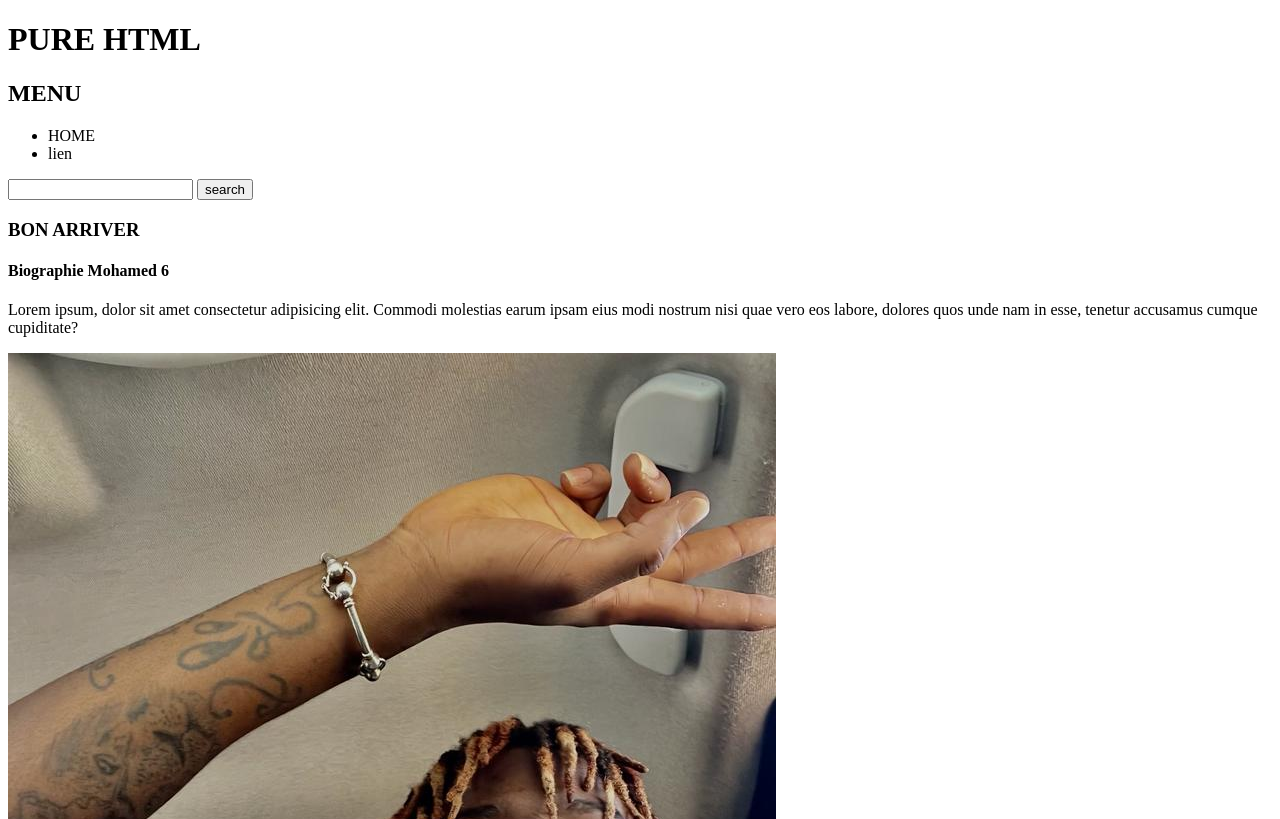
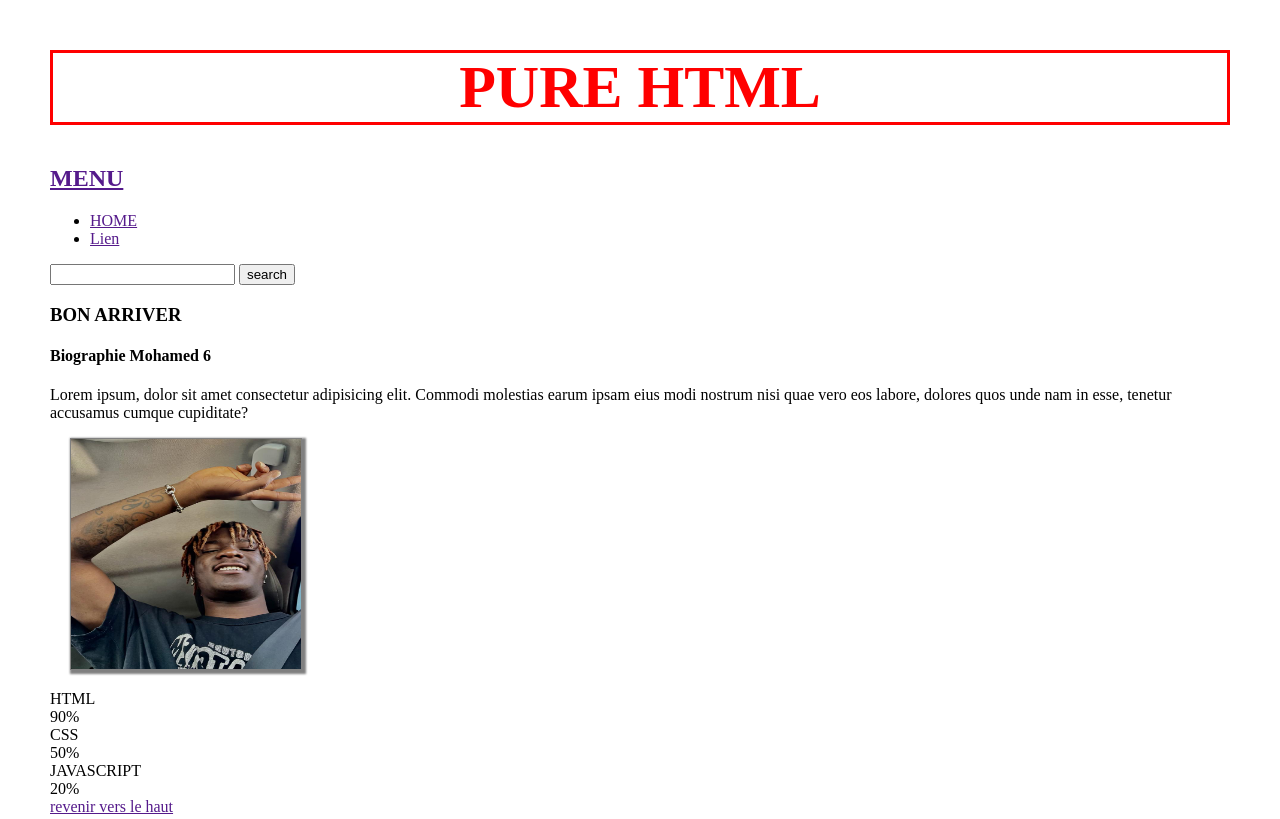
Before and after one commit to Menezndri2023/Mon_essai, a plain HTML site: page index.html in a window 1280 px wide. Shown: the top 819 px of the page. Drawn offline with Linux system fonts and the light colour scheme.

Commit message:
jai ajouter un ficher css pour donner du style a mon portfolio

```diff
--- a/index.html
+++ b/index.html
@@ -5,14 +5,15 @@
     <meta charset="UTF-8">
     <meta name="viewport" content="width=device-width, initial-scale=1.0">
     <title>Mon Essai</title>
+    <link rel="stylesheet" href="style.css">
 </head>
 
 <body>
-    <h1>PURE HTML</h1>
-    <h2>MENU</h2>
-    <ul>
-        <li>HOME</li>
-        <li>lien</li>
+    <h1 id="elem1" align="center">PURE HTML</h1>
+    <h2><a href="">MENU</a></h2>
+    <ul class="uno1">
+        <li><a href="">HOME</a></li>
+        <li><a href="">Lien</a></li>
     </ul>
     <input type="text">
     <button type="button">search</button>
@@ -20,7 +21,7 @@
     <h4>Biographie Mohamed 6</h4>
     <P>Lorem ipsum, dolor sit amet consectetur adipisicing elit. Commodi molestias earum ipsam eius modi nostrum nisi
         quae vero eos labore, dolores quos unde nam in esse, tenetur accusamus cumque cupiditate?</P>
-    <img src="ressource photo/WhatsApp Image 2023-07-31 at 22.25.05.jpeg" alt="image de menez">
+    <img id="elem2" src="ressource photo/WhatsApp Image 2023-07-31 at 22.25.05.jpeg" alt="image de menez">
     <p>
         HTML <br>
         90% <br>
@@ -28,6 +29,7 @@
         50% <br>
         JAVASCRIPT <br>
         20% <br>
+    <a href="">revenir vers le haut</a>
     </p>
 </body>
 
--- a/style.css
+++ b/style.css
@@ -0,0 +1,17 @@
+body{
+    margin: 50px;
+}
+#elem1{
+    color: red;
+    font-size: 60px;
+    border: solid red;
+
+}
+#elem2{
+    width: 230px;
+    height: 230px;
+    margin-left: 20px;
+    border: 1px solid;
+    color: gray;
+    box-shadow: 2px 2px 2px 2px ;
+}
```
